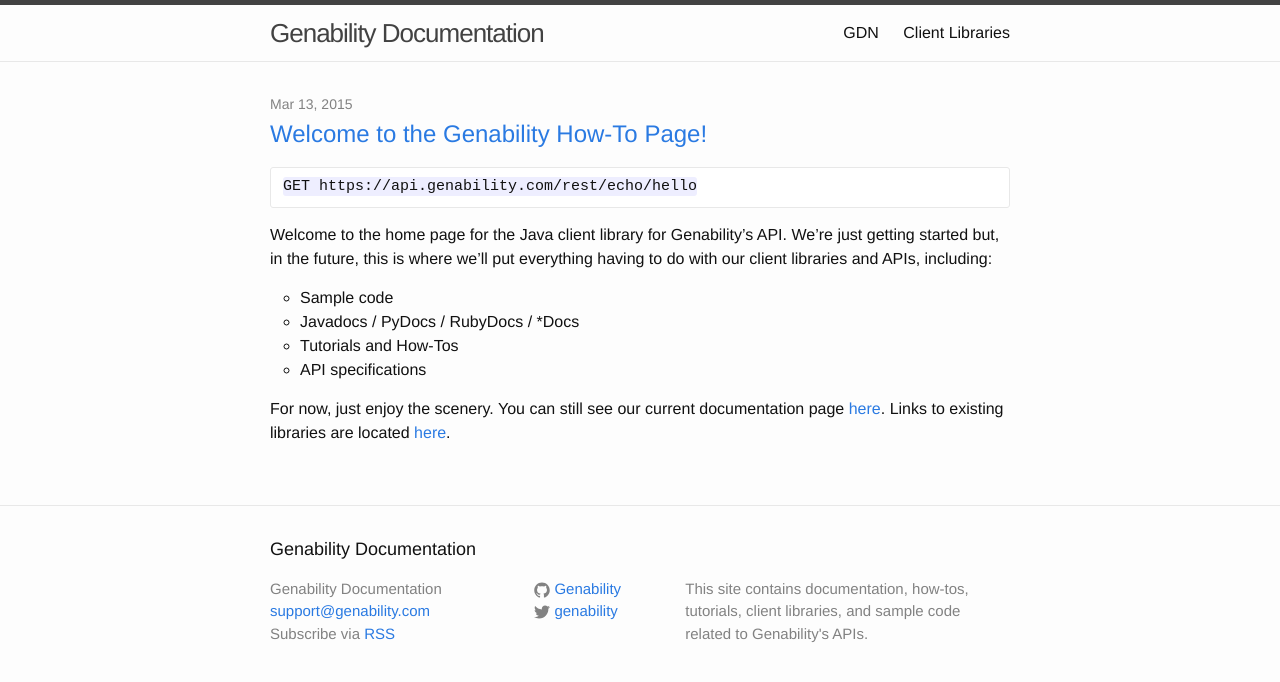
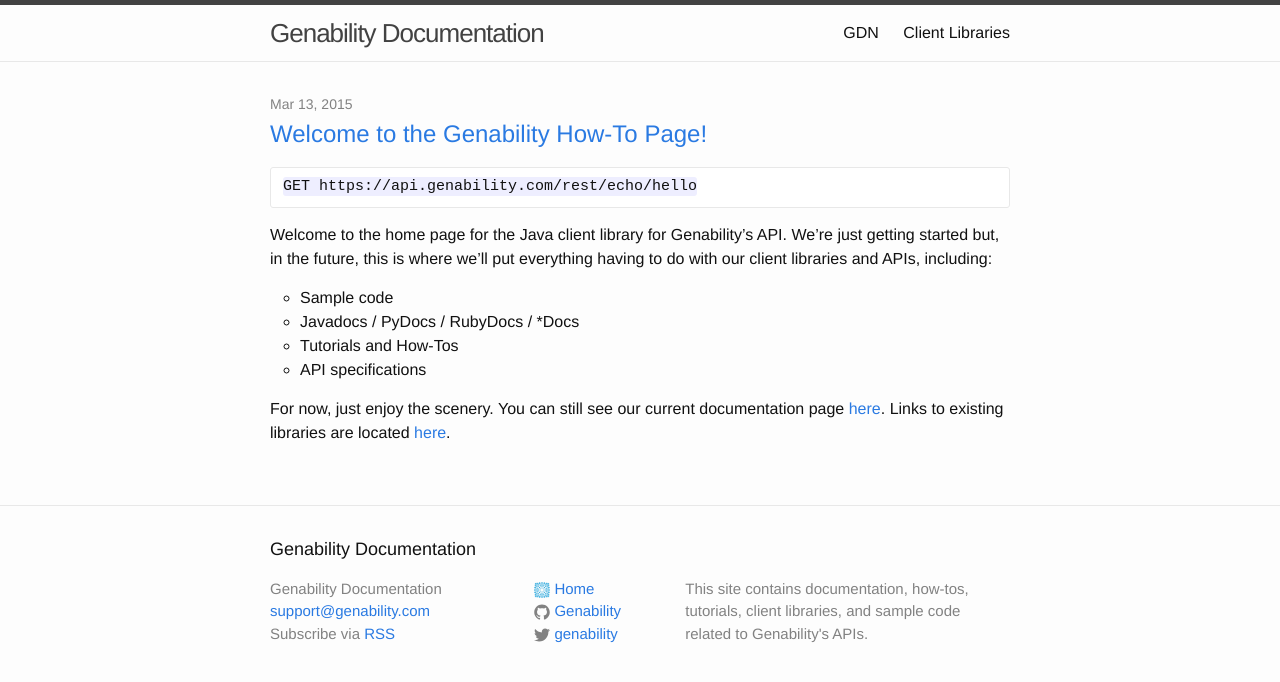
Before and after one commit to Genability/genability-java, a Jekyll site: the page built from index.html, in a window 1280 px wide. Shown: the top 682 px of the page. Built offline with Jekyll 4.4.1, drawn with Linux system fonts in a browser that asks for light colours; Markdown is read by kramdown in place of the engine named in the settings.

Commit message:
Added logo and home page link

```diff
--- a/_includes/footer.html
+++ b/_includes/footer.html
@@ -15,6 +15,7 @@
 
       <div class="footer-col  footer-col-2">
         <ul class="social-media-list">
+          <li><span class="icon"><img src="img/genability_logo_icon.png" width="16px" height="16px" /> <a href="http://genability.com">Home</a></span></li>
           {% if site.github_username %}
           <li>
             <a href="https://github.com/{{ site.github_username }}">
```
Also changed, not shown: img/genability_logo_icon.png (added), 4 other files.
